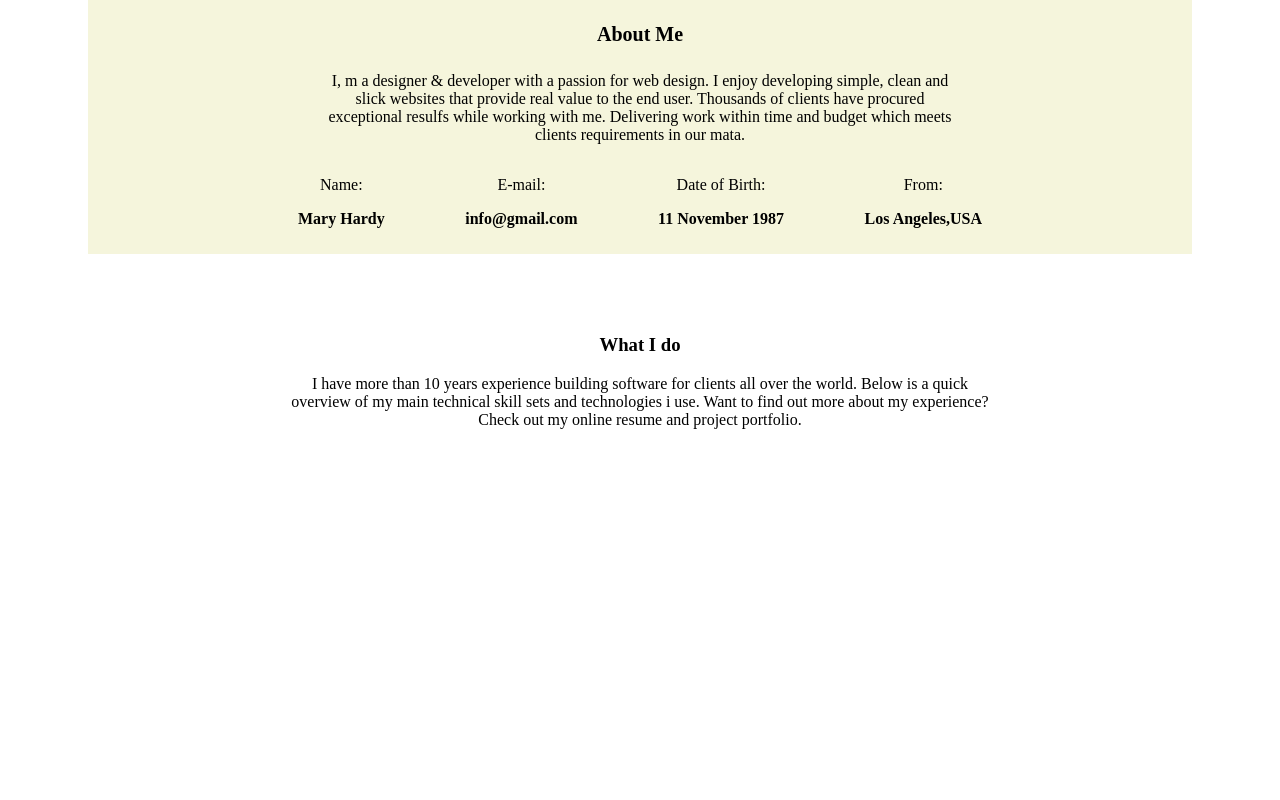
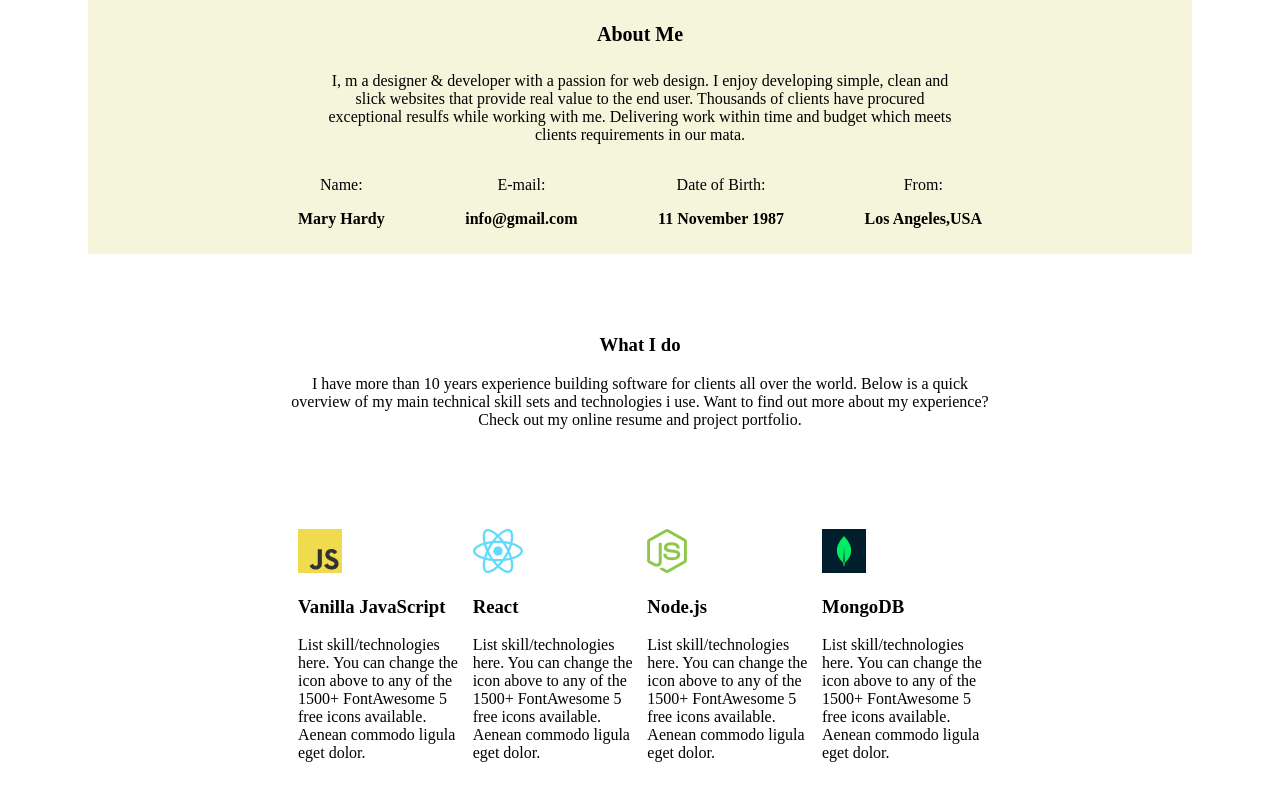
Before and after one commit to jaforis/portfolio-resources4, a plain HTML site: page index.html in a window 1280 px wide. Shown: the part 447-1247 px from the top of the page. Before the commit the page ends 892 px from the top, so only its background shows below. Drawn offline with Linux system fonts and the light colour scheme.

Commit message:
added skills container

```diff
--- a/index.html
+++ b/index.html
@@ -60,6 +60,28 @@
     <h3>What I do</h3>
     <p>I have more than 10 years experience building software for clients all over the world. Below is a quick <br> overview of my main technical skill sets and technologies i use. Want to find out more about my experience? <br> Check out my online resume and project portfolio.</p>
     </div>
+<div class="skills-container">
+<div class="skill">
+    <img src="images/icons/js.png" alt="">
+    <h3 class="skill-title">Vanilla JavaScript</h3>
+    <p class="skill-description">List skill/technologies <br> here. You can change the <br>icon above to any of the <br> 1500+ FontAwesome 5 <br> free icons available. <br> Aenean commodo ligula <br> eget dolor.</p>
+</div>
+<div class="skill">
+    <img src="images/icons/react.png" alt="">
+    <h3 class="skill-title">React</h3>
+    <p class="skill-description">List skill/technologies <br> here. You can change the <br> icon above to any of the <br> 1500+ FontAwesome 5 <br> free icons available. <br> Aenean commodo ligula <br>eget dolor.</p>
+</div>
+<div class="skill">
+    <img src="images/icons/nodejs.png" alt="">
+    <h3 class="skill-title">Node.js</h3>
+    <p class="skill-description">List skill/technologies <br> here. You can change the <br> icon above to any of the <br> 1500+ FontAwesome 5 <br> free icons available. <br> Aenean commodo ligula <br> eget dolor.</p>
+</div>
+<div class="skill">
+    <img src="images/icons/mongo.png" alt="">
+    <h3 class="skill-title">MongoDB</h3>
+    <p class="skill-description">List skill/technologies <br> here. You can change the <br> icon above to any of the <br> 1500+ FontAwesome 5 <br> free icons available. <br> Aenean commodo ligula <br> eget dolor.</p>
+</div>
+</div>
 </main>
 <footer>
 
--- a/styles/styles.css
+++ b/styles/styles.css
@@ -63,3 +63,8 @@ margin-left: 200px;
 .what{
 text-align: center;
 }
+.skills-container{
+display: flex;
+justify-content: space-between;
+margin:100px 290px 290px;
+}
```
